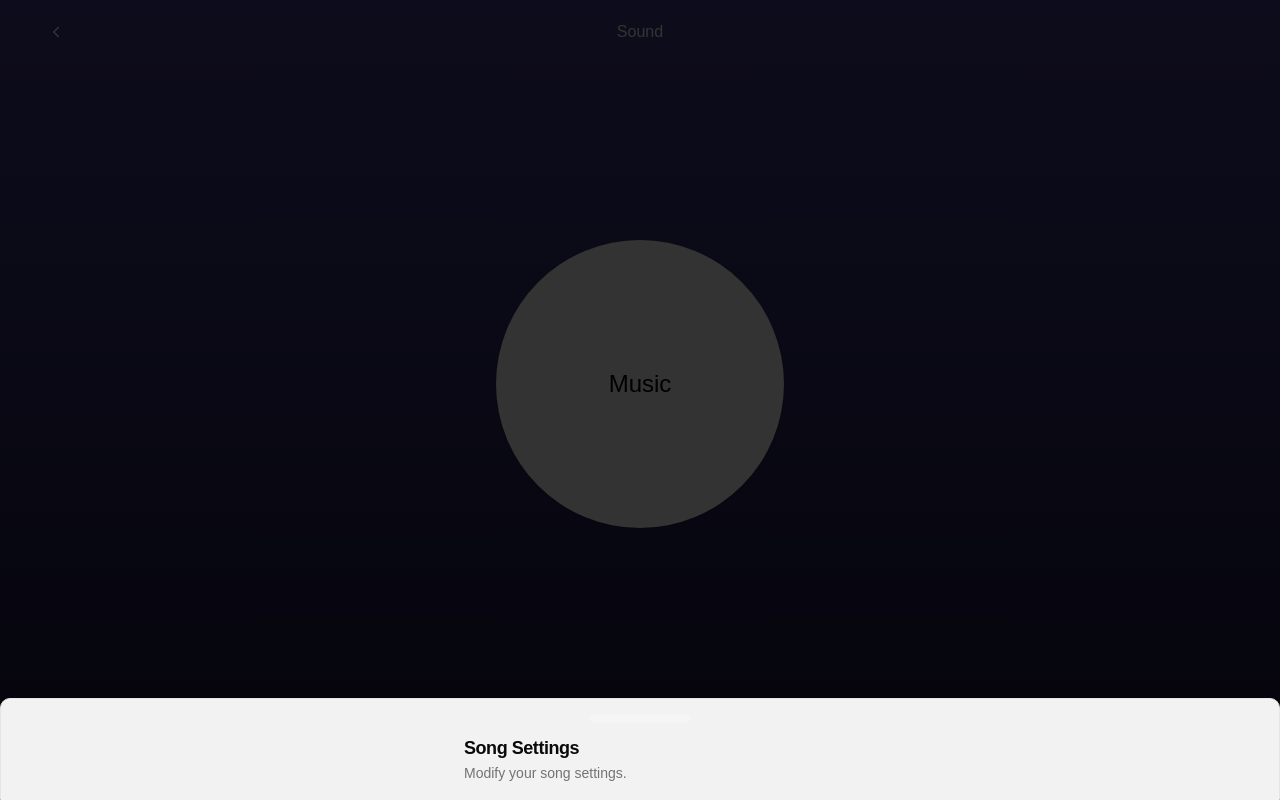
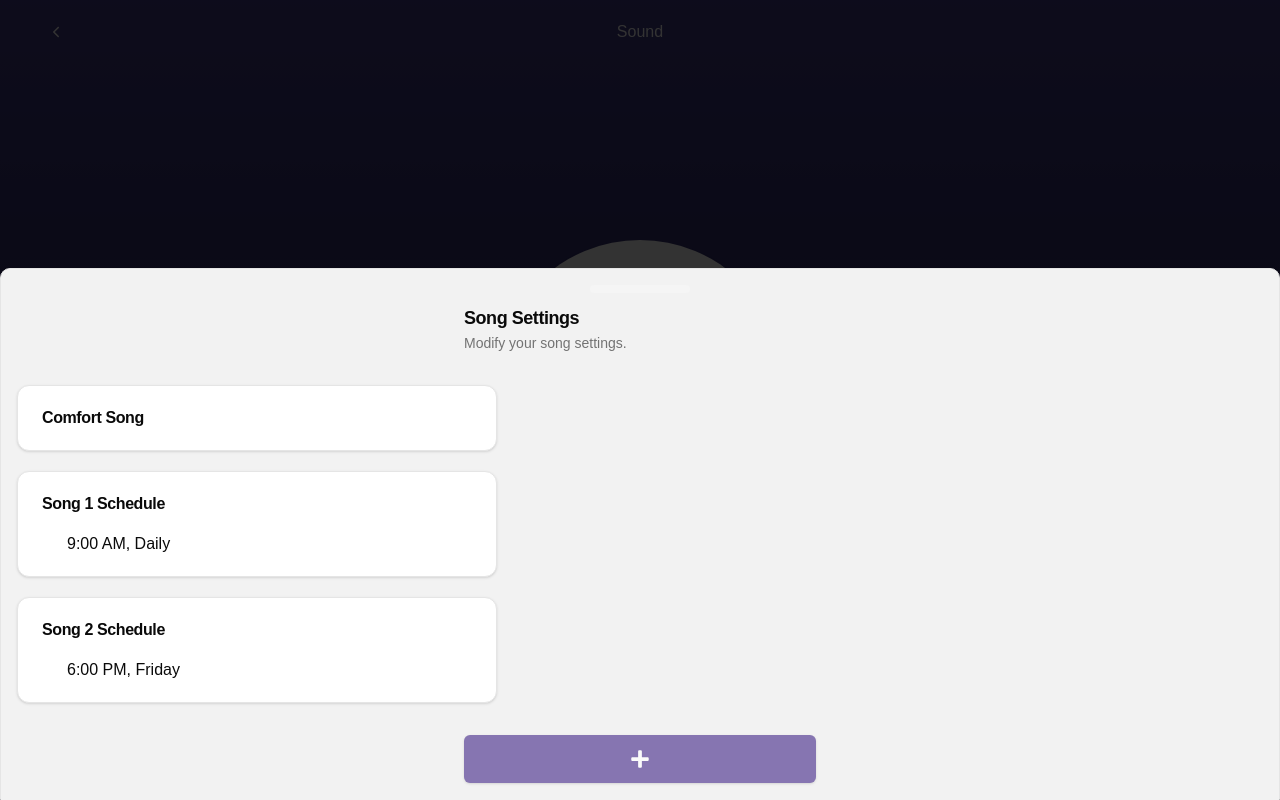
Before and after one commit to stardustgd/SmartPetFeeder, a Next.js app: page /sound in a window 1280 px wide. Both pictures are taken after a click on the button "Open Drawer". Built offline with nearby package versions, Linux system fonts and the light colour scheme.

Commit message:
add stuff to the sound page

```diff
--- a/app/sound/page.tsx
+++ b/app/sound/page.tsx
@@ -1,13 +1,17 @@
 import NavBar from '@/components/ui/NavBar'
+import CustomCard from '@/components/ui/CustomCard'
 import { Button } from '@/components/ui/button'
+import { CardContent } from '@/components/ui/card'
 import {
   Drawer,
   DrawerContent,
   DrawerDescription,
+  DrawerFooter,
   DrawerHeader,
   DrawerTitle,
   DrawerTrigger,
 } from '@/components/ui/drawer'
+import { FaPlus } from 'react-icons/fa'
 
 export default function SoundPage() {
   return (
@@ -29,6 +33,34 @@ export default function SoundPage() {
               <DrawerDescription>Modify your song settings.</DrawerDescription>
             </DrawerHeader>
           </div>
+          <div className="flex flex-col p-4 gap-5">
+            <CustomCard cardTitle="Comfort Song" />
+            <CustomCard cardTitle="Song 1 Schedule">
+              <CardContent>
+                <div className="mb-4 grid grid-cols-[25px_1fr] items-start pb-4 last:mb-0 last:pb-0">
+                  <span className="flex h-2 w-2 translate-y-1 rounded-full bg[#F7BE7A]" />
+                  <div className="space-y-2">
+                    <p className="leading-none">9:00 AM, Daily</p>
+                  </div>
+                </div>
+              </CardContent>
+            </CustomCard>
+            <CustomCard cardTitle="Song 2 Schedule">
+              <CardContent>
+                <div className="mb-4 grid grid-cols-[25px_1fr] items-start pb-4 last:mb-0 last:pb-0">
+                  <span className="flex h-2 w-2 translate-y-1 rounded-full bg[#F7BE7A]" />
+                  <div className="space-y-2">
+                    <p className="leading-none">6:00 PM, Friday</p>
+                  </div>
+                </div>
+              </CardContent>
+            </CustomCard>
+          </div>
+          <DrawerFooter className="mx-auto w-full max-w-sm">
+            <Button className="bg-[#8675B1] text-xl h-12">
+              <FaPlus />
+            </Button>
+          </DrawerFooter>
         </DrawerContent>
       </Drawer>
     </div>
```
